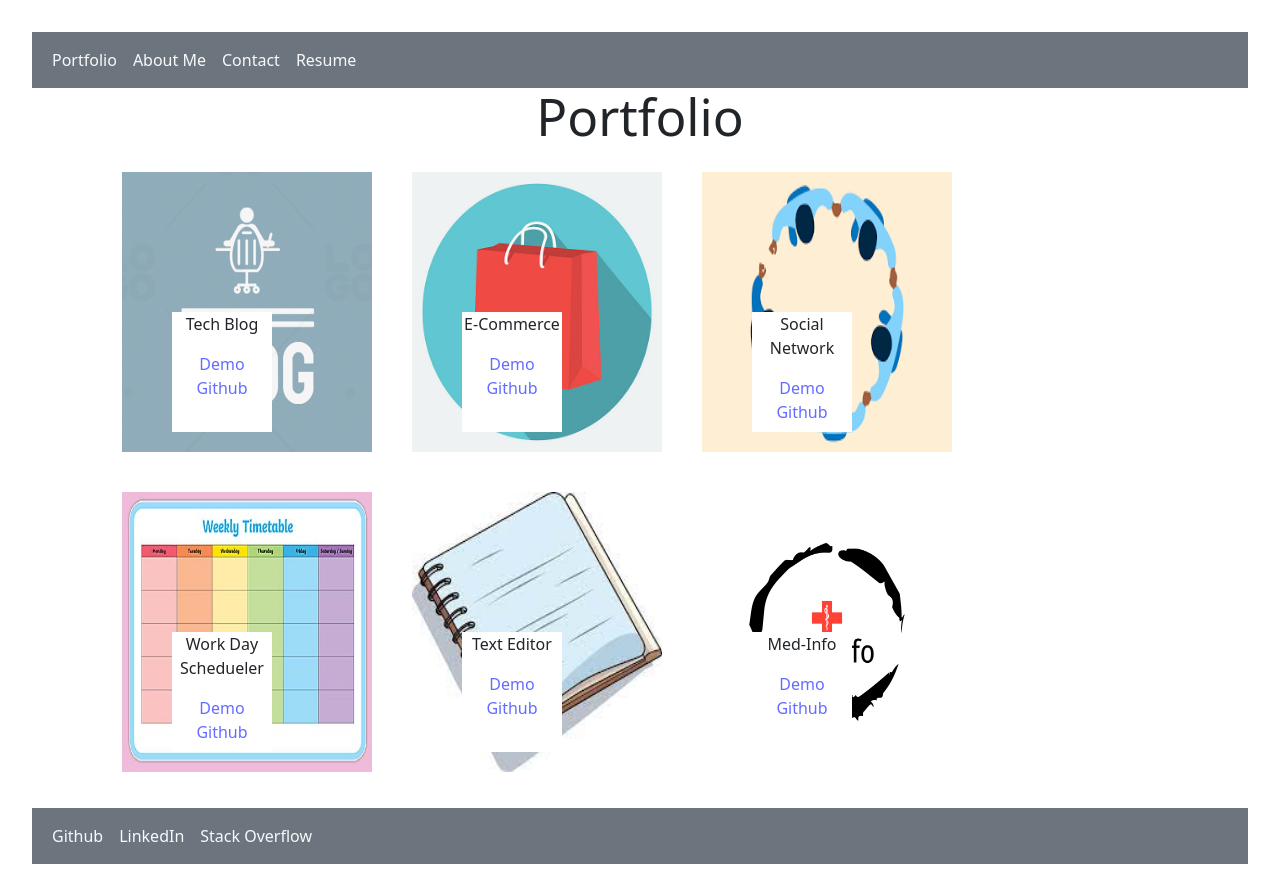
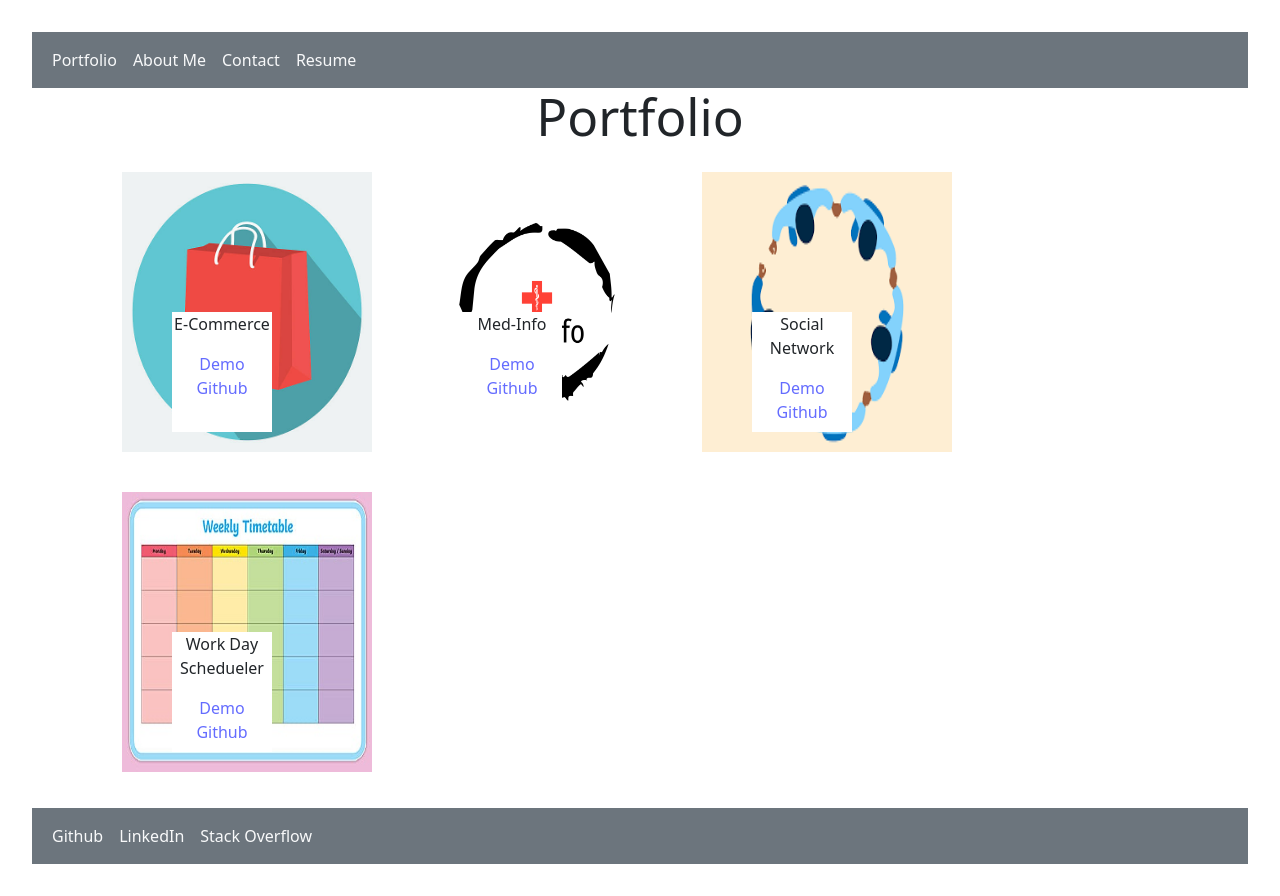
Before and after one commit to R3GAL0/Portfolio-MERN, a React (Vite) app in the folder client/: page / in a window 1280 px wide. Built offline with nearby package versions, Linux system fonts and the light colour scheme.

Commit message:
changing available projects

```diff
--- a/client/src/projectList.js
+++ b/client/src/projectList.js
@@ -1,16 +1,10 @@
 
 // list of projects to appear on the main page
-// 0: key, 1: github link, 2: deploymeny/video link, 3: img ref from 'public/projectImgs', 4: project title
+// 0: key, 1: github link, 2: deployment/video link,
+// 3: img ref from 'public/projectImgs', 4: project title
 let projs = [
-
     [
-        'p6',
-        'https://github.com/R3GAL0/Tech-Blog',
-        'https://tech-blog12534-b3073f956948.herokuapp.com/',
-        '/projectImgs/blog.png',
-        'Tech Blog'
-    ],
-    [
+        // project 3
         'p1',
         'https://github.com/R3GAL0/project03-solo',
         'https://e-store123-c8f23fba8782.herokuapp.com/',
@@ -18,6 +12,15 @@ let projs = [
         'E-Commerce'
     ],
     [
+        // project 2
+        'p7',
+        'https://github.com/R3GAL0/project02-solo',
+        'https://floating-sands-48118-d38c73d975f6.herokuapp.com/',
+        '/projectImgs/medInfo.png',
+        'Med-Info'
+    ],
+    [
+        // challenge 18
         'p2',
         'https://github.com/R3GAL0/Social-Network',
         'https://mega.nz/file/CggHCAAD#x99X8-23wPnOnik6gji5HHFoC4sliLPZ-oEYJg5uoSY',
@@ -25,26 +28,31 @@ let projs = [
         'Social Network'
     ],
     [
+        // challenge 5
         'p4',
         'https://github.com/R3GAL0/Work-day-scheduler',
         'https://r3gal0.github.io/Work-day-scheduler/',
         '/projectImgs/timetable.jpg',
         'Work Day Schedueler'
     ],
-    [
-        'p5',
-        'https://github.com/R3GAL0/JAST',
-        'https://jast1231-f873e0028cf0.herokuapp.com/',
-        '/projectImgs/notebook.jpg',
-        'Text Editor'
-    ],
-    [
-        'p7',
-        'https://github.com/R3GAL0/project02-solo',
-        'https://floating-sands-48118-d38c73d975f6.herokuapp.com/',
-        '/projectImgs/medInfo.png',
-        'Med-Info'
-    ],
+    // deployments have been spun down to save on heroku site credits
+    // in the process of redeploying to netlify
+    // [
+    //     // challenge 19
+    //     'p5',
+    //     'https://github.com/R3GAL0/JAST',
+    //     'https://jast1231-f873e0028cf0.herokuapp.com/',
+    //     '/projectImgs/notebook.jpg',
+    //     'Text Editor'
+    // ],
+    // [
+    //     // challenge 14
+    //     'p6',
+    //     'https://github.com/R3GAL0/Tech-Blog',
+    //     'https://tech-blog12534-b3073f956948.herokuapp.com/',
+    //     '/projectImgs/blog.png',
+    //     'Tech Blog'
+    // ],
     // hidden until i can enable the api key
     // [
     //     'p3',
@@ -55,8 +63,28 @@ let projs = [
     // ],
 
 ]
-// other functional deployments
+// other functional deployments (they have been spun down)
 // https://fast-earth-38465-d294b04d7e69.herokuapp.com/
+// UI/UX Tips
 // https://agile-basin-69547-9c338cf470d4.herokuapp.com/
 
 export default projs
+// challenges
+
+// challenge 6 - weather dashboard
+// https://r3gal0.github.io/Weather-Dashboard/
+// 7+8/10 - readme generator
+// 11 - note taker
+// https://agile-basin-69547-9c338cf470d4.herokuapp.com/
+// 12 - employee tracker
+// video link
+// 13 - e-commerce backend
+// video link
+// 14 - tech blog
+// (complex)
+// 17 - regex tutorial
+// 18 - social network api
+// video link
+// 19 - pwa text editor (JAST)
+// 20 - react portfolio
+// 21 - MERN book search
```
